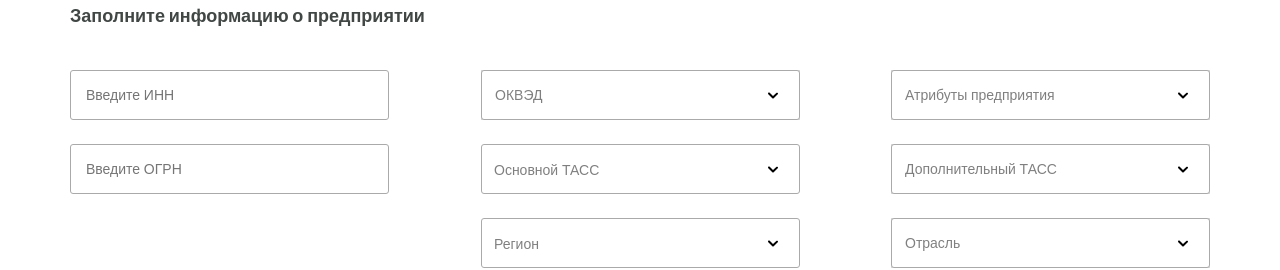
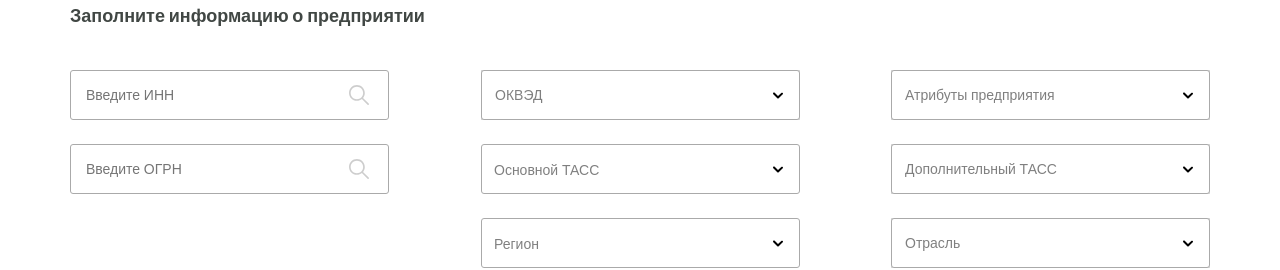
Before and after one commit to RTUITLab/Energomach-Hack-2021-RealityGang-Front, a React (Create React App) app: page /form in a window 1280 px wide. Shown: the part 543-813 px from the top of the page. Built offline with nearby package versions, Linux system fonts and the light colour scheme; no server answers.

Commit message:
added fill filters from ogrn and inn

```diff
--- a/src/App.js
+++ b/src/App.js
@@ -1,6 +1,7 @@
 import React, {useEffect} from 'react'
 import './App.scss'
 import 'antd/dist/antd.css'
+import 'react-toastify/dist/ReactToastify.css';
 import {Route, Switch} from "react-router-dom";
 import Container from "./components/Container/Container";
 import LoginContainer from "./components/Login/LoginContainer";
@@ -9,6 +10,7 @@ import RegisterContainer from './components/Register/RegisterContainer'
 import {useDispatch, useSelector} from 'react-redux'
 import {initializing} from './redux/auth-reducer'
 import Preloader from './common/Preloader/Preloader'
+import {ToastContainer} from 'react-toastify'
 
 const App = () => {
 
@@ -24,6 +26,7 @@ const App = () => {
     }
 
     return (
+        <>
             <div className='outer'>
                 <Navbar />
                 <Switch>
@@ -32,6 +35,18 @@ const App = () => {
                     <Container />
                 </Switch>
             </div>
+            <ToastContainer
+                position="bottom-right"
+                autoClose={5000}
+                hideProgressBar={false}
+                newestOnTop={false}
+                closeOnClick
+                rtl={false}
+                pauseOnFocusLoss
+                draggable
+                pauseOnHover
+            />
+        </>
     );
 }
 
--- a/src/api/api.js
+++ b/src/api/api.js
@@ -1,4 +1,5 @@
 import * as axios from "axios";
+import {fillInn} from '../redux/filter-reducer'
 
 let baseUrl = process.env.REACT_APP_PRODUCTION_URL
 
@@ -23,9 +24,19 @@ const getHeaders = () => {
     return myHeaders
 }
 
-export const newsApi = {
+export const filterApi = {
+    fillInn(inn) { //Заполнение полей по инн
+        let data = getFormData([{name: 'inn', value: inn}])
+        return axios.post(baseUrl + `api/autofill_inn`, data)
+            .then(response => response.data)
+    },
+    fillOgrn(ogrn) { //Заполнение полей по огрн
+        let data = getFormData([{name: 'ogrn', value: ogrn}])
+        return axios.post(baseUrl + `api/autofill_ogrn`, data)
+            .then(response => response.data)
+    },
+}
 
-}
 export const authApi = {
 
     login(username, password) { //Логин
--- a/src/common/commonStyles.scss
+++ b/src/common/commonStyles.scss
@@ -32,6 +32,7 @@
     box-shadow: none !important;
     border: solid 1px #aaaaaa !important;
     padding: 10px !important;
+    padding-right: 30px !important;
     min-height: 50px;
 }
 .ant-select-selection-search {
--- a/src/components/Container/Form/Form.jsx
+++ b/src/components/Container/Form/Form.jsx
@@ -47,8 +47,14 @@ const Form = (props) => {
                 <div className={s.content}>
                     <div className={s.filterContainer}>
                         <div className={s.textInputs}>
-                            <input placeholder='Введите ИНН' type='text' className={s.textInput} />
-                            <input placeholder='Введите ОГРН' type='text' className={s.textInput} />
+                            <div className={s.textInputContainer}>
+                                <label htmlFor='inn'><img onClick={props.handleFindInn} src={search} alt='loup' /></label>
+                                <input maxLength={15} id={'inn'} value={props.inn} onChange={(e) => props.setInn(e.target.value)} placeholder='Введите ИНН' type='text' className={s.textInput} />
+                            </div>
+                            <div className={s.textInputContainer}>
+                                <label htmlFor='ogrn'><img onClick={props.handleFindOgrn} src={search} alt='loup' /></label>
+                                <input maxLength={15} id={'ogrn'} value={props.ogrn} onChange={(e) => props.setOgrn(e.target.value)} placeholder='Введите ОГРН' type='text' className={s.textInput} />
+                            </div>
                         </div>
                         <div className={s.listInputs}>
 
@@ -56,8 +62,9 @@ const Form = (props) => {
                                 <Select
                                     mode="tags"
                                     size='default'
+                                    // value={props.ogrn}
+                                    // onChange={(e) => props.setOgrn(e)}
                                     placeholder="ОКВЭД"
-                                    // dropdownClassName={s.drop}
                                     style={{ width: '100%' }}
                                 >
                                     {children}
--- a/src/components/Container/Form/Form.module.scss
+++ b/src/components/Container/Form/Form.module.scss
@@ -110,6 +110,24 @@
     margin-right: 92px;
 }
 
+.textInputContainer {
+    position: relative;
+
+    & label {
+        position: absolute;
+        cursor: pointer;
+        @include flexible();
+        top: 0;
+        bottom: 0;
+        right: 20px;
+        margin: auto;
+
+        & img {
+            width: 20px;
+        }
+    }
+}
+
 .textInput {
     @include formInput();
     width: 319px;
@@ -118,6 +136,7 @@
 }
 
 .listInputs {
+    align-items: flex-start;
     display: grid;
     grid-row-gap: 24px;
     grid-column-gap: 91px;
@@ -131,7 +150,7 @@
 
 .arrow {
     position: absolute;
-    right: 22px;
+    right: 17px;
     top: 0;
     bottom: 0;
     pointer-events: none;
--- a/src/components/Container/Form/FormContainer.jsx
+++ b/src/components/Container/Form/FormContainer.jsx
@@ -1,9 +1,47 @@
-import React from 'react'
+import React, {useEffect, useState} from 'react'
+import {motion} from "framer-motion";
 import Form from './Form'
+import {fillInn, fillOgrn} from '../../../redux/filter-reducer'
+import {useDispatch} from 'react-redux'
 
 const FormContainer = (props) => {
+
+    const dispatch = useDispatch()
+
+    const [inn, setInn] = useState('')
+    const [ogrn, setOgrn] = useState('')
+    const [defaultValue, setDefault] = useState('')
+
+    useEffect(() => {
+
+    }, [])
+
+    const handleFindInn = () => {
+        dispatch(fillInn(inn))
+    }
+    const handleFindOgrn = () => {
+        dispatch(fillOgrn(ogrn))
+    }
+
+    const animations = {
+        hidden: {
+            opacity: 0,
+            x:0,
+            y: 100,
+        },
+        visible: {
+            opacity: 1,
+            x:0,
+            y:0,
+        }
+    }
     return (
-        <Form />
+        <motion.div variants={animations} initial="hidden" animate="visible"
+                    transition={{ duration: 1 }}
+        >
+            <Form inn={inn} handleFindInn={handleFindInn} setInn={setInn} handleFindOgrn={handleFindOgrn}
+                  defaultValue={defaultValue} setDefault={setDefault} ogrn={ogrn} setOgrn={setOgrn} />
+        </motion.div>
     )
 }
 
--- /dev/null
+++ b/src/redux/filter-reducer.js
@@ -0,0 +1,78 @@
+import {filterApi} from "../api/api";
+import {toast} from "react-toastify";
+
+const SET_IS_FETCH = 'SET_IS_FETCH'
+const SET_FILTERS = 'SET_FILTERS'
+
+
+let initialState = {
+    isFetch: false,
+    filters: {}
+}
+
+const filterReducer = (state = initialState, action) => {
+    switch (action.type) {
+        case SET_IS_FETCH:
+            return {
+                ...state,
+                isFetch: action.isFetch
+            }
+        case SET_FILTERS:
+            return {
+                ...state,
+                filters: action.filters
+            }
+
+        default:
+            return state;
+    }
+}
+
+export const toggleIsFetching = (isFetch) => ({type: SET_IS_FETCH, isFetch})
+export const setFilters = (filters) => ({type: SET_FILTERS, filters})
+
+export const fillInn = (inn) => { //Логин
+    return async (dispatch) => {
+        dispatch(toggleIsFetching(true))
+        try {
+            let response = await filterApi.fillInn(inn)
+            console.log('inn', response)
+            if(response.data.status === 404) {
+                dispatch(toast.error('Ничего не найдено по ИНН'))
+            }
+            if(response.status === 200) {
+                dispatch(setFilters(response.data))
+            }
+            dispatch(toggleIsFetching(false))
+        }
+        catch (error) {
+            // console.log('fillInn error', error.toJSON())
+            // window.alert('fillInn error')
+            dispatch(toggleIsFetching(false))
+        }
+    }
+}
+export const fillOgrn = (ogrn) => { //Логин
+    return async (dispatch) => {
+        dispatch(toggleIsFetching(true))
+        try {
+            let response = await filterApi.fillOgrn(ogrn)
+            console.log('ogrn', response)
+            if(response.data.status === 404) {
+                dispatch(toast.error('Ничего не найдено по ОГРН'))
+            }
+            if(response.data.status === 200) {
+                dispatch(setFilters(response))
+            }
+            dispatch(toggleIsFetching(false))
+        }
+        catch (error) {
+            // console.log('ogrn error', error.toJSON())
+            // window.alert('ogrn error')
+            dispatch(toggleIsFetching(false))
+        }
+    }
+}
+
+
+export default filterReducer
--- a/src/redux/redux-store.js
+++ b/src/redux/redux-store.js
@@ -1,10 +1,12 @@
 import {applyMiddleware, combineReducers, createStore} from "redux";
 import thunkMiddleware from 'redux-thunk';
 import authReducer from './auth-reducer'
+import filterReducer from './filter-reducer'
 
 
 let reducers = combineReducers({
     auth: authReducer,
+    filter: filterReducer,
 });
 
 let store = createStore(reducers, applyMiddleware(thunkMiddleware));
```
Lines whose indentation alone changed are shown as unchanged.
